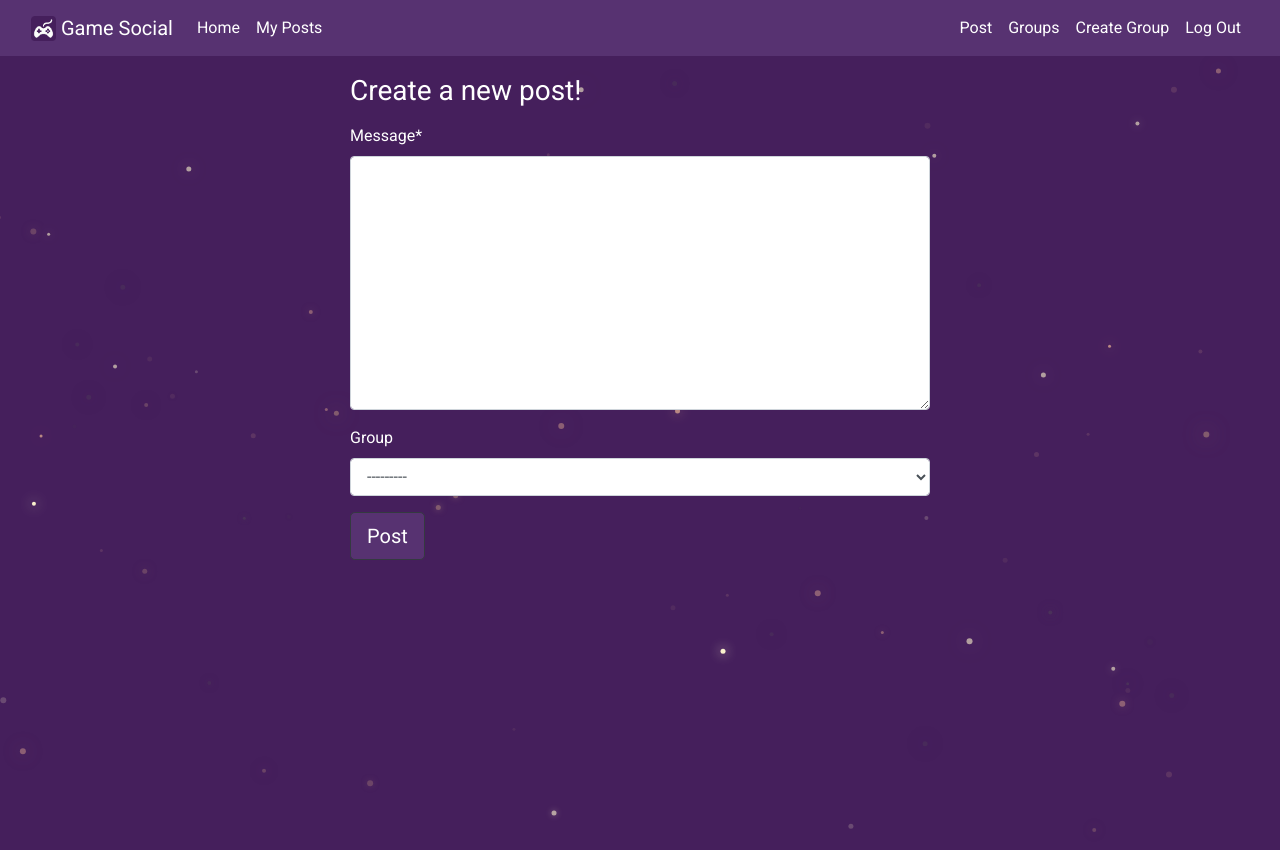
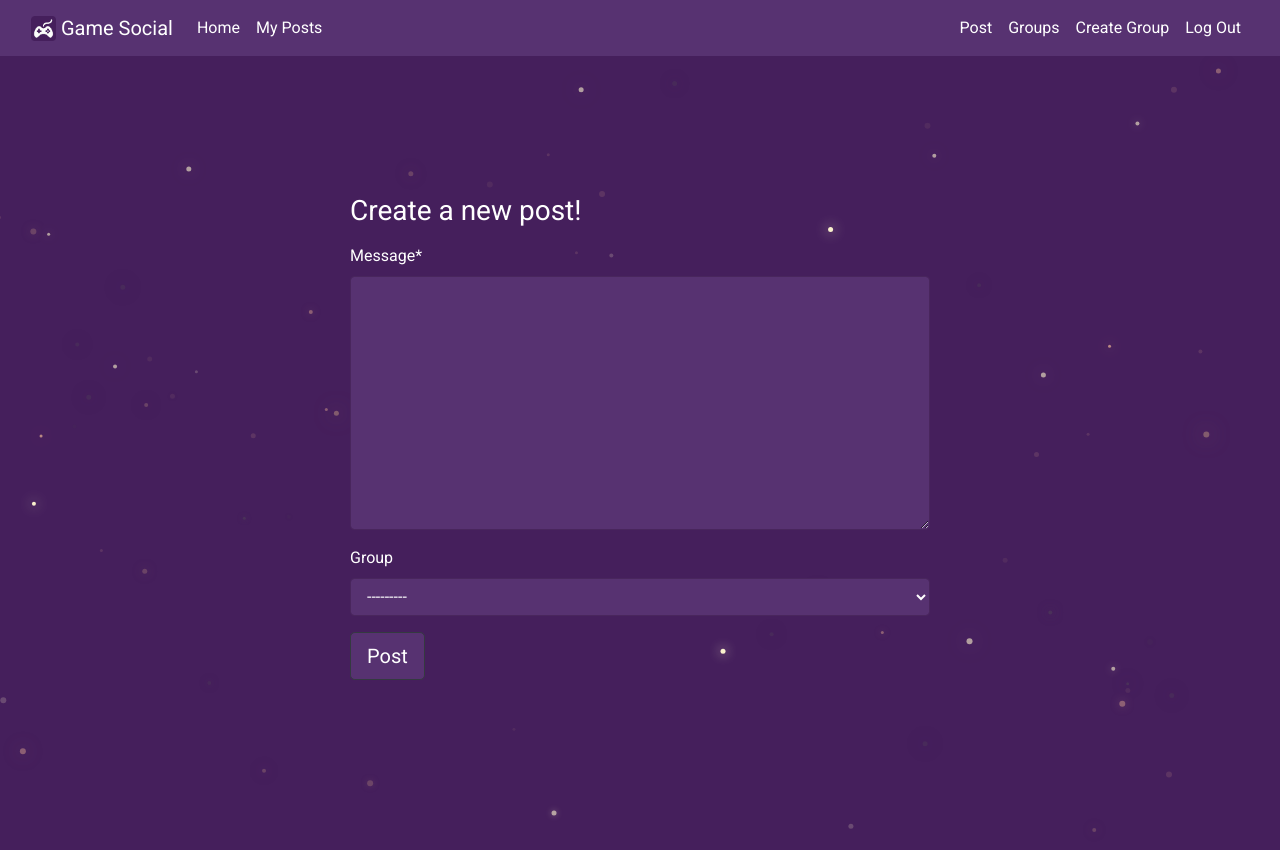
Before and after one commit to Endrju00/Game-Social, a Django app: page /posts/new/ in a window 1280 px wide. Run offline with Django 3.2, Linux system fonts and the light colour scheme; a user stored in the database is signed in; data comes from the database, SQL or seed files in the repository; some libraries are stand-ins or nearby versions.

Commit message:
Some style changed
Create post and create group style changed

```diff
--- a/groups/templates/groups/group_form.html
+++ b/groups/templates/groups/group_form.html
@@ -1,7 +1,7 @@
 {% extends "groups/group_base.html" %}
 {% load crispy_forms_tags %}
 {% block group_content %}
-<div class="container">
+<div class="container create">
   <br><h3>Create a new group!</h3><br>
     <form action="{% url 'groups:create' %}" method="post" id="groupForm">
       {% csrf_token %}
--- a/posts/templates/posts/post_form.html
+++ b/posts/templates/posts/post_form.html
@@ -1,7 +1,7 @@
 {% extends "posts/posts_base.html" %}
 {% load crispy_forms_tags %}
 {% block post_content %}
-<div class="container">
+<div class="container create">
 
   <br><h3>Create a new post!</h3>
     <p><form action="{% url 'posts:create' %}" method="post" id="postForm">
--- a/static/socialmedia/css/master.css
+++ b/static/socialmedia/css/master.css
@@ -31,7 +31,7 @@ input[type=text] {
    color: white;
 }
 
-input[type=text]:focus, #id_description {
+input[type=text]:focus, #id_description, #id_message, #id_group {
    background-color: var(--primary-color);
    border: 1px solid var(--secondary-color);
    color: white;
@@ -125,6 +125,10 @@ span.wave{
   color: var(--ref-color);
 }
 
+.create {
+  margin-top: 120px;
+}
+
 .ref {
   color: var(--ref-color);;
 }
```
